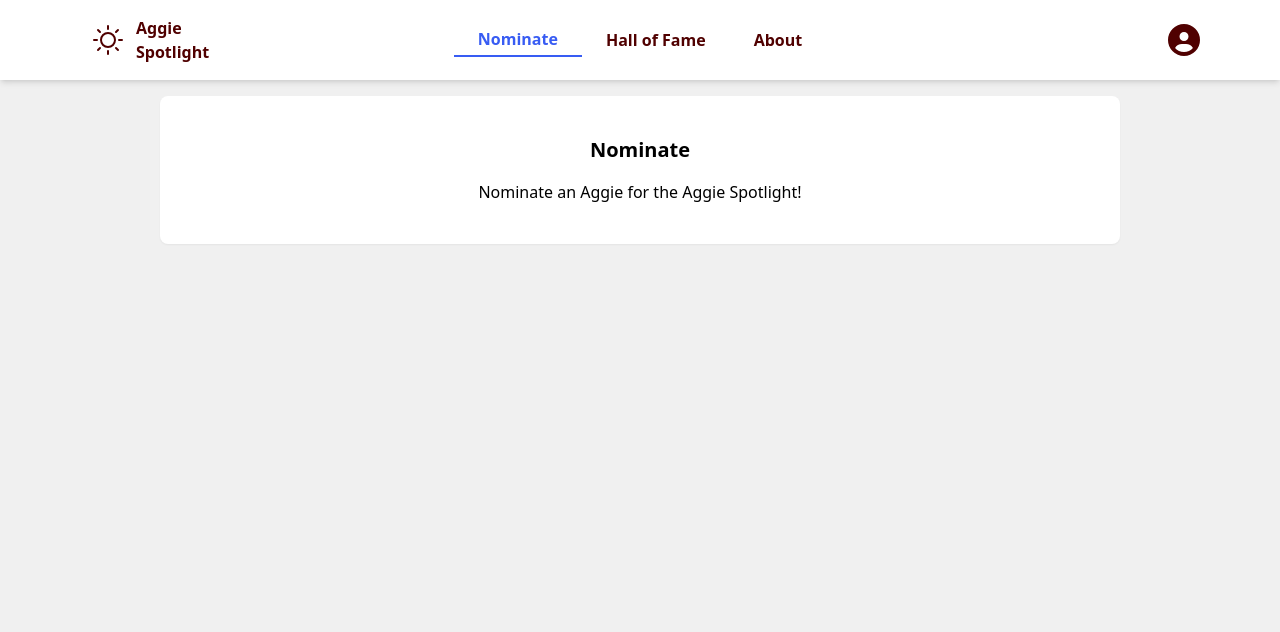
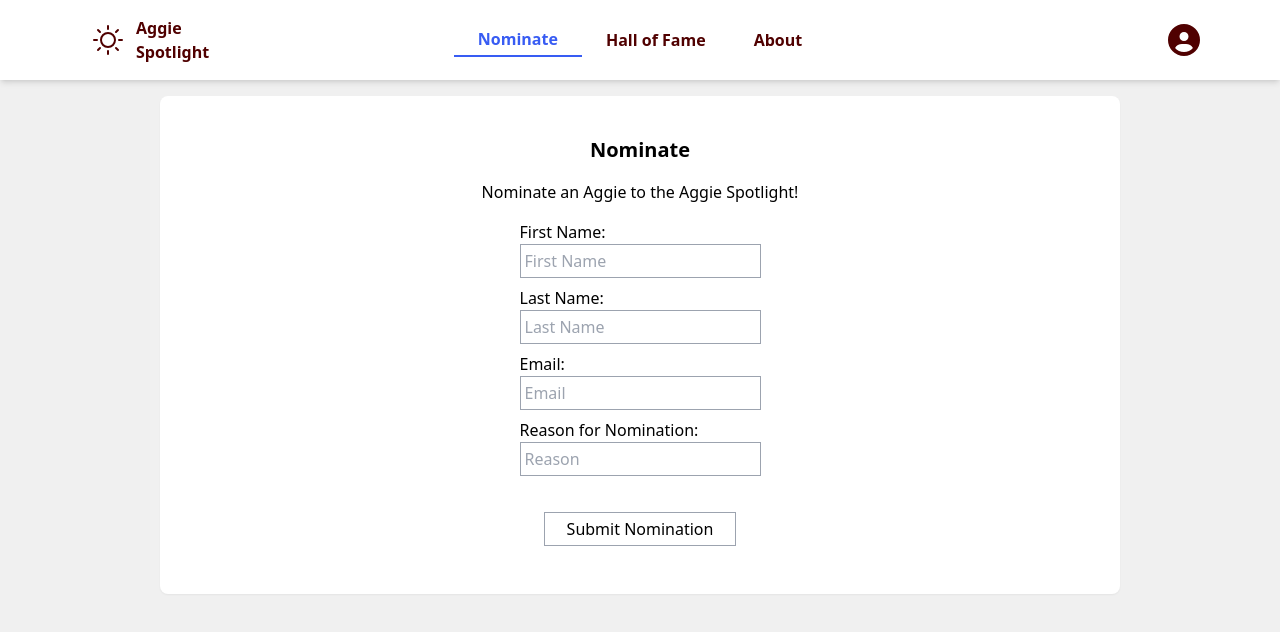
Before and after one commit to swholobaugh/spotlight, a React (Vite) app: page /nominate in a window 1280 px wide. Shown: the top 632 px of the page. Built offline with nearby package versions, Linux system fonts and the light colour scheme.

Commit message:
feat(nominate): create initial nominate form

```diff
--- a/src/Context.jsx
+++ b/src/Context.jsx
@@ -1,3 +1,3 @@
 import { createContext } from "react";
 
-export const ContactContext = createContext();
+export const NominateContext = createContext()
--- a/src/components/Navbar/Navbar.jsx
+++ b/src/components/Navbar/Navbar.jsx
@@ -1,24 +1,18 @@
-import React, { useContext, useState, useEffect } from 'react';
-import { useNavigate, useLocation } from 'react-router-dom';
-import {FontAwesomeIcon} from '@fortawesome/react-fontawesome';
-import {faCircleUser} from '@fortawesome/free-solid-svg-icons';
-import { PiSun } from 'react-icons/pi';
+import React, { useState } from 'react'
+import { useNavigate, useLocation } from 'react-router-dom'
+import { FontAwesomeIcon } from '@fortawesome/react-fontawesome'
+import { faCircleUser } from '@fortawesome/free-solid-svg-icons'
+import { PiSun } from 'react-icons/pi'
 
 const Navbar = () => {
-  const navigate = useNavigate();
+  const navigate = useNavigate()
   const location = useLocation()
   const [selectedPath, setSelectedPath] = useState(location.pathname)
-
-  useEffect(() => {
-    if (['/nominate', '/hof', '/about'].includes(location.pathname)) {
-      setSelectedPath(location.pathname)
-    }
-  }, [location.pathname])
 
   const getButtonClass = (path) => {
     return path === selectedPath
       ? 'px-6 py-1 text-app-accent border-b-2 border-app-accent font-bold'
-      : 'px-6 py-1 text-app-accent-secondary hover:text-app-accent font-bold';
+      : 'px-6 py-1 text-app-accent-secondary hover:text-app-accent font-bold'
   }
 
   const handleClick = (path) => {
@@ -33,7 +27,7 @@ const Navbar = () => {
       <div className='flex items-center width mx-16 w-16 font-bold text-app-accent-secondary'>
         <div
           className='flex items-center cursor-pointer'
-          onClick={() => navigate('/')}
+          onClick={() => handleClick('/')}
         >
           <div className='px-3'>
             <PiSun size={32} />
@@ -48,7 +42,7 @@ const Navbar = () => {
         <button
           className={getButtonClass('/nominate')}
           onClick={() => {
-            navigate('/nominate');
+            handleClick('/nominate')
           }}
         >
           Nominate
@@ -56,7 +50,7 @@ const Navbar = () => {
         <button
           className={getButtonClass('/hof')}
           onClick={() => {
-            navigate('/hof');
+            handleClick('/hof')
           }}
         >
           Hall of Fame
@@ -64,7 +58,7 @@ const Navbar = () => {
         <button
           className={getButtonClass('/about')}
           onClick={() => {
-            navigate('/about');
+            handleClick('/about')
           }}
         >
           About
@@ -76,12 +70,12 @@ const Navbar = () => {
           className='text-app-accent-secondary hover:text-app-accent cursor-pointer'
           size='2x'
           onClick={() => {
-            navigate('/profile')
+            handleClick('/profile')
           }}
         />
       </div>
     </div>
-  );
-};
+  )
+}
 
-export default Navbar;
+export default Navbar
--- a/src/components/Panel/Panel.jsx
+++ /dev/null
@@ -1,12 +0,0 @@
-import React from 'react';
-
-const Panel = ({ title, content, children }) => {
-  return (
-    <div className="flex flex-col items-center bg-white p-4">
-      {title && <h2 className="text-xl text-black font-bold mb-4">{title}</h2>}
-      <div>{content}</div>
-    </div>
-  );
-};
-
-export default Panel;
--- a/src/pages/HallOfFame/ContactForm/ContactForm.jsx
+++ /dev/null
@@ -1,50 +0,0 @@
-import React from "react";
-
-const ContactForm = (props) => {
-  const { formState, handleTextChange, handleClick, handleRemoveSelected } =
-    props;
-
-  return (
-    <div className='flex flex-col'>
-      <h2>Contact Form</h2>
-      <label htmlFor="firstName">
-        First Name:
-        <input
-          id="firstName"
-          name="firstName"
-          type="text"
-          value={formState.firstName}
-          onChange={(e) => handleTextChange(e)}
-        />
-      </label>
-      <label htmlFor="lastName">
-        Last Name:
-        <input
-          id="lastName"
-          name="lastName"
-          type="text"
-          value={formState.lastName}
-          onChange={(e) => handleTextChange(e)}
-        />
-      </label>
-      <label htmlFor="phoneNumber">
-        Number:
-        <input
-          id="phoneNumber"
-          name="phoneNumber"
-          type="text"
-          value={formState.phoneNumber}
-          onChange={(e) => handleTextChange(e)}
-        />
-      </label>
-      <button type="submit" onClick={handleClick}>
-        Add Contact
-      </button>
-      <button type="submit" onClick={handleRemoveSelected}>
-        Remove Selected
-      </button>
-    </div>
-  );
-};
-
-export default ContactForm;
--- a/src/pages/HallOfFame/HallOfFame.jsx
+++ b/src/pages/HallOfFame/HallOfFame.jsx
@@ -1,8 +1,4 @@
-import React, { useContext, useReducer } from "react";
-import ContactForm from "./ContactForm/ContactForm.jsx";
-import ContactList from "./ContactList/ContactList.jsx";
-import { ContactContext } from "../../Context.jsx";
-import contactFormReducer from "./ContactForm/contactFormReducer";
+import React from "react";
 
 const initialFormState = {
   firstName: "",
@@ -12,58 +8,10 @@ const initialFormState = {
 };
 
 const HallOfFame = () => {
-  const [formState, dispatch] = useReducer(
-    contactFormReducer,
-    initialFormState
-  );
-
-  const [listState, dispatchList] = useContext(ContactContext);
-
-  const handleTextChange = (e) => {
-    dispatch({
-      type: "HANDLE_INPUT_TEXT",
-      field: e.target.name,
-      payload: e.target.value
-    });
-  };
-
-  const handleClick = (e) => {
-    e.preventDefault();
-    if (
-      !listState.includes(formState) &&
-      formState.firstName &&
-      formState.lastName &&
-      formState.phoneNumber
-    ) {
-      dispatchList({
-        type: "HANDLE_ADD_TO_LIST",
-        payload: formState
-      });
-      dispatch({
-        type: "HANDLE_RESET_TEXT",
-        payload: initialFormState
-      });
-    }
-  };
-
-  const handleRemoveSelected = (e) => {
-    e.preventDefault();
-    dispatchList({
-      type: "HANDLE_REMOVE_FROM_LIST",
-      payload: listState
-    });
-  };
 
   return (
     <div>
       <h1>Hall of Fame</h1>
-      <ContactForm
-        formState={formState}
-        handleTextChange={handleTextChange}
-        handleClick={handleClick}
-        handleRemoveSelected={handleRemoveSelected}
-      />
-      <ContactList contactList={listState} dispatch={dispatchList} />
     </div>
   );
 };
--- a/src/pages/Nominate/Nominate.jsx
+++ b/src/pages/Nominate/Nominate.jsx
@@ -1,15 +1,62 @@
-import React from "react";
-import Panel from '../../components/Panel/Panel.jsx'
+import React, { useContext, useReducer } from "react";
+import NominateForm from './NominateForm/NominateForm'
+import { NominateContext } from "../../Context.jsx";
+import nominateFormReducer from './NominateForm/nominateFormReducer'
+
+const initialFormState = {
+  firstName: '',
+  lastName: '',
+  email: '',
+  reason: '',
+  isSelected: false
+}
 
 const Nominate = () => {
+  const [formState, dispatch] = useReducer(
+    nominateFormReducer,
+    initialFormState
+  )
+
+  const [listState, dispatchList] = useContext(NominateContext)
+
+  const handleTextChange = (e) => {
+    dispatch({
+      type: 'HANDLE_INPUT_TEXT',
+      field: e.target.name,
+      payload: e.target.value
+    })
+  }
+
+  const handleSubmit = (e) => {
+    e.preventDefault()
+    if (
+      !listState.includes(formState) &&
+      formState.firstName &&
+      formState.lastName &&
+      formState.email &&
+      formState.reason
+    ) {
+      dispatchList({
+        type: 'HANDLE_ADD_TO_LIST',
+        payload: formState
+      })
+      dispatch({
+        type: 'HANDLE_RESET_TEXT',
+        payload: initialFormState
+      })
+    }
+  }
+
   return (
-    <div>
-      <Panel
-
-        title="Nominate"
-        content="Nominate an Aggie for the Aggie Spotlight!"
-      />
-    </div>
+      <div className="flex flex-col items-center bg-white p-4">
+        <h2 className="text-xl text-black font-bold mb-4">Nominate</h2>
+        <div>Nominate an Aggie to the Aggie Spotlight!</div>
+        <NominateForm
+          formState={formState}
+          handleTextChange={handleTextChange}
+          handleSubmit={handleSubmit}
+        />
+      </div>
   );
 };
 
--- /dev/null
+++ b/src/pages/Nominate/NominateForm/NominateForm.jsx
@@ -0,0 +1,77 @@
+import React from "react";
+
+const NominateForm = (props) => {
+  const {formState, handleTextChange, handleSubmit
+  } = props;
+
+  return (
+    <div className='flex flex-col items-center'>
+      <form onSubmit={handleSubmit}>
+        <div className='pt-4 px-2'>First Name:</div>
+        <div className='px-2'>
+          <input
+            id='firstName'
+            name='firstName'
+            type='text'
+            placeholder='First Name'
+            className='border border-gray-400 p-1'
+            value={formState.firstName}
+            onChange={(e) => handleTextChange(e)}
+          />
+        </div>
+      </form>
+      <div>
+        <div className='pt-2 px-2'>Last Name:</div>
+        <div className='px-2'>
+          <input
+            id='lastName'
+            name='lastName'
+            type='text'
+            placeholder='Last Name'
+            className='border border-gray-400 p-1'
+            value={formState.lastName}
+            onChange={(e) => handleTextChange(e)}
+          />
+        </div>
+      </div>
+      <div>
+        <div className='pt-2 px-2'>Email:</div>
+        <div className='px-2'>
+          <input
+            id='email'
+            name='email'
+            type='text'
+            placeholder='Email'
+            className='border border-gray-400 p-1'
+            value={formState.email}
+            onChange={(e) => handleTextChange(e)}
+          />
+        </div>
+      </div>
+      <div>
+        <div className='pt-2 px-2'>Reason for Nomination:</div>
+        <div className='px-2'>
+          <input
+            id='reason'
+            name='reason'
+            type='text'
+            placeholder='Reason'
+            className='border border-gray-400 p-1'
+            value={formState.reason}
+            onChange={(e) => handleTextChange(e)}
+          />
+        </div>
+      </div>
+      <div className='pt-8 p-1'>
+        <button
+          type="submit"
+          className='border border-gray-400 self-center w-48 p-1 m-1'
+        >
+          Submit Nomination
+        </button>
+      </div>
+    </div>
+  );
+};
+
+export default NominateForm;
--- a/src/pages/HallOfFame/ContactForm/contactFormReducer.jsx
+++ b/src/pages/Nominate/NominateForm/nominateFormReducer.jsx
@@ -1,4 +1,4 @@
-const contactFormReducer = (state, action) => {
+const nominateFormReducer = (state, action) => {
   switch (action.type) {
     case "HANDLE_INPUT_TEXT":
       return {
@@ -12,4 +12,4 @@ const contactFormReducer = (state, action) => {
   }
 };
 
-export default contactFormReducer;
+export default nominateFormReducer;
--- a/src/pages/HallOfFame/ContactList/ContactList.jsx
+++ b/src/pages/Nominate/NominateList/NominateList.jsx
@@ -1,6 +1,6 @@
 import React from "react";
 
-const ContactList = (props) => {
+const NominateList = (props) => {
   const { contactList, dispatch } = props;
 
   return (
@@ -29,4 +29,4 @@ const ContactList = (props) => {
   );
 };
 
-export default ContactList;
+export default NominateList;
--- a/src/reducers/contactListReducer.js
+++ b/src/reducers/nominateListReducer.js
@@ -1,4 +1,4 @@
-const contactListReducer = (state, action) => {
+const nominateListReducer = (state, action) => {
   switch (action.type) {
     case "HANDLE_ADD_TO_LIST":
       return [...state, action.payload];
@@ -19,4 +19,4 @@ const contactListReducer = (state, action) => {
   }
 };
 
-export default contactListReducer;
+export default nominateListReducer;
```
Also changed, not shown: src/App.jsx (+5 -5 lines).
